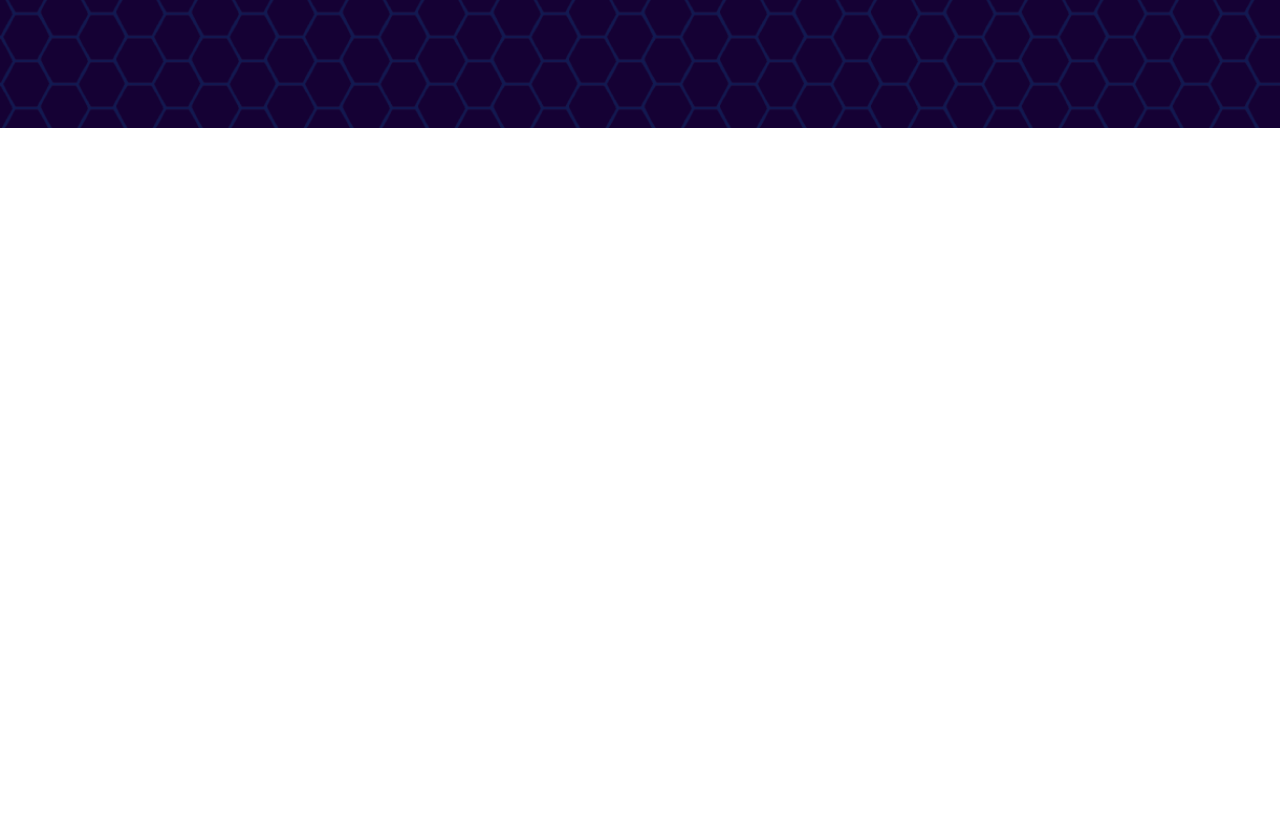
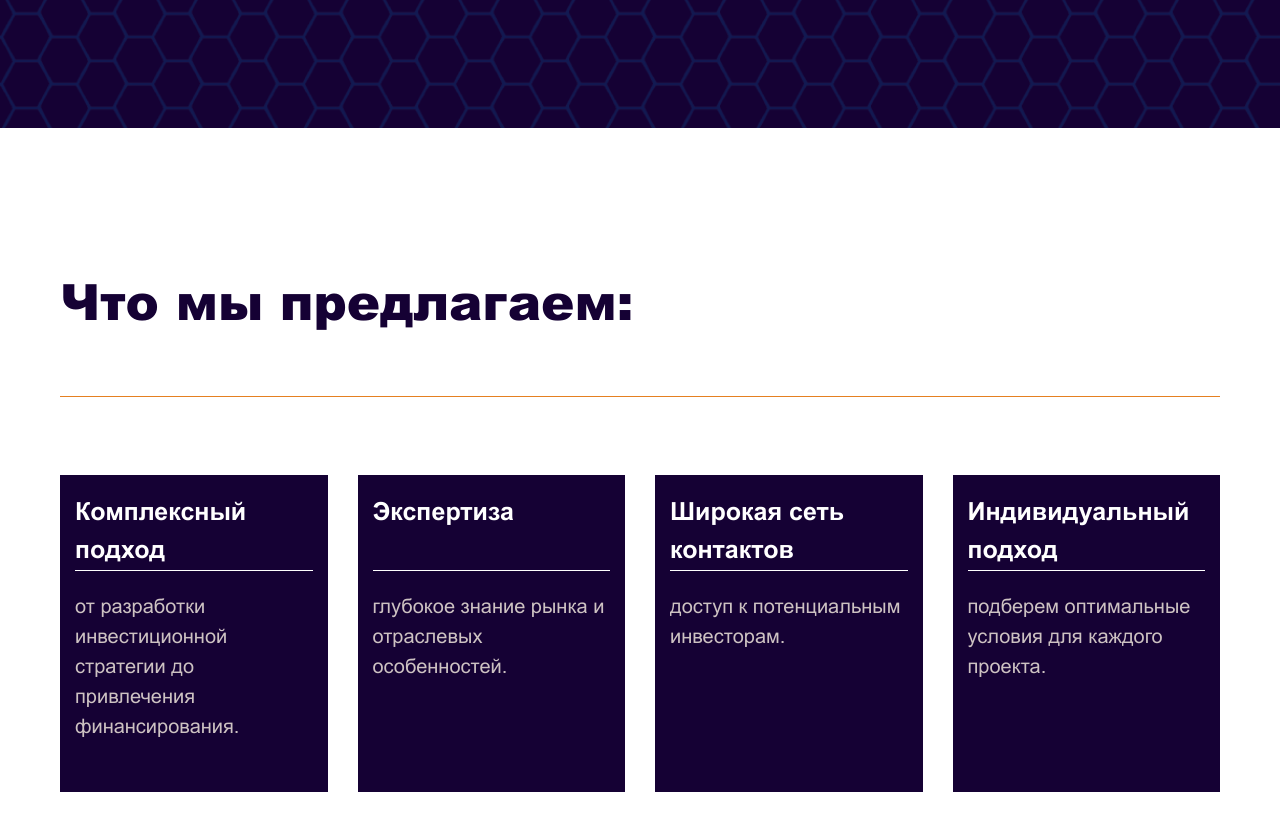
Before and after one commit to Phantather/invest_hub_kg, a plain HTML site: page index.html in a window 1280 px wide. Shown: the part 680-1510 px from the top of the page. Before the commit the page ends 964 px from the top, so only its background shows below. Drawn offline with nearby package versions, Linux system fonts and the light colour scheme.

Commit message:
open second section

```diff
--- a/index.html
+++ b/index.html
@@ -61,55 +61,55 @@
         </div>
     </section>
 
-<!--    <section id="services" class="pt-[135px]">-->
-<!--        <div class="container">-->
-<!--            <h2 class="text-primary text-[50px] xs:text-[40px] font-black border-b border-b-solid border-b-orange pb-[58px] xs:pb-[30px] xs:leading-[50px]">Что мы предлагаем:</h2>-->
-<!--            <div class="grid grid-cols-12 md:grid-cols-8 xs:grid-cols-4 gap-x-[30px] gap-y-[30px] mt-[78px] xs:mt-[48px]">-->
-<!--                <div class="col-span-3 md:col-span-4 bg-primary p-[18px_15px_51px]">-->
-<!--                    <div class="border-b border-b-solid border-b-[#fff] h-[78px]">-->
-<!--                        <h3 class="text-[#fff] text-[25px] font-bold">-->
-<!--                            Комплексный подход-->
-<!--                        </h3>-->
-<!--                    </div>-->
-<!--                    <p class="text-gray mt-[20px] text-[20px]">-->
-<!--                        от разработки инвестиционной стратегии-->
-<!--                        до привлечения финансирования.-->
-<!--                    </p>-->
-<!--                </div>-->
-<!--                <div class="col-span-3 md:col-span-4 bg-primary p-[18px_15px_51px]">-->
-<!--                    <div class="border-b border-b-solid border-b-[#fff] h-[78px]">-->
-<!--                        <h3 class="text-[#fff] text-[25px] font-bold">-->
-<!--                            Экспертиза-->
-<!--                        </h3>-->
-<!--                    </div>-->
-<!--                    <p class="text-gray mt-[20px] text-[20px]">-->
-<!--                        глубокое знание рынка и отраслевых особенностей.-->
-<!--                    </p>-->
-<!--                </div>-->
-<!--                <div class="col-span-3 md:col-span-4 bg-primary p-[18px_15px_51px]">-->
-<!--                    <div class="border-b border-b-solid border-b-[#fff] h-[78px]">-->
-<!--                        <h3 class="text-[#fff] text-[25px] font-bold">-->
-<!--                            Широкая сеть контактов-->
-<!--                        </h3>-->
-<!--                    </div>-->
-<!--                    <p class="text-gray mt-[20px] text-[20px]">-->
-<!--                        доступ-->
-<!--                        к потенциальным инвесторам.-->
-<!--                    </p>-->
-<!--                </div>-->
-<!--                <div class="col-span-3 md:col-span-4 bg-primary p-[18px_15px_51px]">-->
-<!--                    <div class="border-b border-b-solid border-b-[#fff] h-[78px]">-->
-<!--                        <h3 class="text-[#fff] text-[25px] font-bold">-->
-<!--                            Индивидуальный подход-->
-<!--                        </h3>-->
-<!--                    </div>-->
-<!--                    <p class="text-gray mt-[20px] text-[20px]">-->
-<!--                        подберем оптимальные условия для каждого проекта.-->
-<!--                    </p>-->
-<!--                </div>-->
-<!--            </div>-->
-<!--        </div>-->
-<!--    </section>-->
+    <section id="services" class="pt-[135px]">
+        <div class="container">
+            <h2 class="text-primary text-[50px] xs:text-[40px] font-black border-b border-b-solid border-b-orange pb-[58px] xs:pb-[30px] xs:leading-[50px]">Что мы предлагаем:</h2>
+            <div class="grid grid-cols-12 md:grid-cols-8 xs:grid-cols-4 gap-x-[30px] gap-y-[30px] mt-[78px] xs:mt-[48px]">
+                <div class="col-span-3 md:col-span-4 bg-primary p-[18px_15px_51px]">
+                    <div class="border-b border-b-solid border-b-[#fff] h-[78px]">
+                        <h3 class="text-[#fff] text-[25px] font-bold">
+                            Комплексный подход
+                        </h3>
+                    </div>
+                    <p class="text-gray mt-[20px] text-[20px]">
+                        от разработки инвестиционной стратегии
+                        до привлечения финансирования.
+                    </p>
+                </div>
+                <div class="col-span-3 md:col-span-4 bg-primary p-[18px_15px_51px]">
+                    <div class="border-b border-b-solid border-b-[#fff] h-[78px]">
+                        <h3 class="text-[#fff] text-[25px] font-bold">
+                            Экспертиза
+                        </h3>
+                    </div>
+                    <p class="text-gray mt-[20px] text-[20px]">
+                        глубокое знание рынка и отраслевых особенностей.
+                    </p>
+                </div>
+                <div class="col-span-3 md:col-span-4 bg-primary p-[18px_15px_51px]">
+                    <div class="border-b border-b-solid border-b-[#fff] h-[78px]">
+                        <h3 class="text-[#fff] text-[25px] font-bold">
+                            Широкая сеть контактов
+                        </h3>
+                    </div>
+                    <p class="text-gray mt-[20px] text-[20px]">
+                        доступ
+                        к потенциальным инвесторам.
+                    </p>
+                </div>
+                <div class="col-span-3 md:col-span-4 bg-primary p-[18px_15px_51px]">
+                    <div class="border-b border-b-solid border-b-[#fff] h-[78px]">
+                        <h3 class="text-[#fff] text-[25px] font-bold">
+                            Индивидуальный подход
+                        </h3>
+                    </div>
+                    <p class="text-gray mt-[20px] text-[20px]">
+                        подберем оптимальные условия для каждого проекта.
+                    </p>
+                </div>
+            </div>
+        </div>
+    </section>
 
 <!--    <section id="advantages" class="pt-[135px]">-->
 <!--        <div class="container">-->
```
